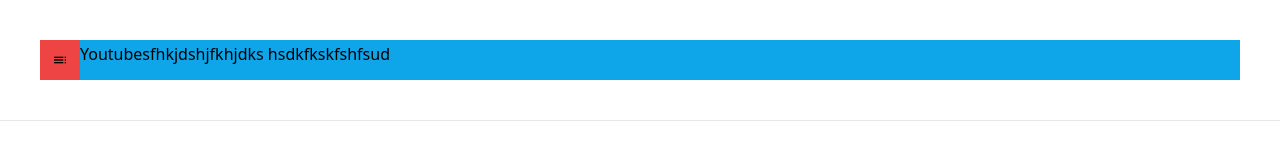
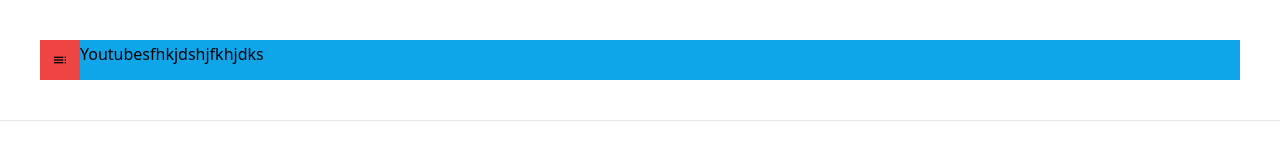
Before and after one commit to Au5o/youtube, a website: page src/index.html in a window 1280 px wide. Drawn offline with Linux system fonts and the light colour scheme.

Commit message:
เเก้ไฟล์

```diff
--- a/src/index.html
+++ b/src/index.html
@@ -9,7 +9,7 @@
 <body class="bg-white-500 ">
       <div class="bg-sky-500 m-10  flex">
         <div class="bg-red-500 h-10 w-10 p-3"><img src="../img/manu.png"></div>
-        <div class="text-black pt-0.5">Youtubesfhkjdshjfkhjdks hsdkfkskfshfsud</div>
+        <div class="text-black pt-0.5">Youtubesfhkjdshjfkhjdks</div>
           <!-- <form class="m-5">
               <div><button class="bg-gray-500 ">sub</button>
                 <div><input type="text" placeholder="คำค้นหา" class="bg-gray-200"></div>
```
